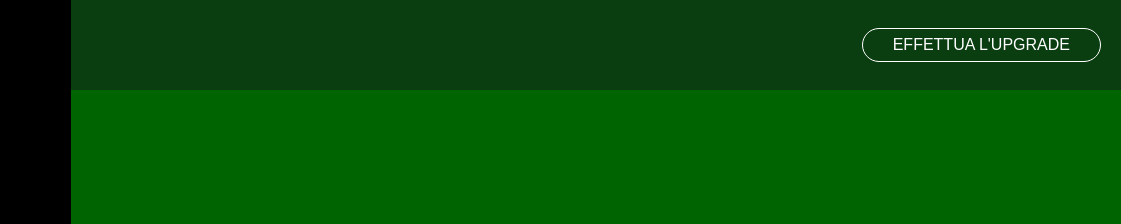
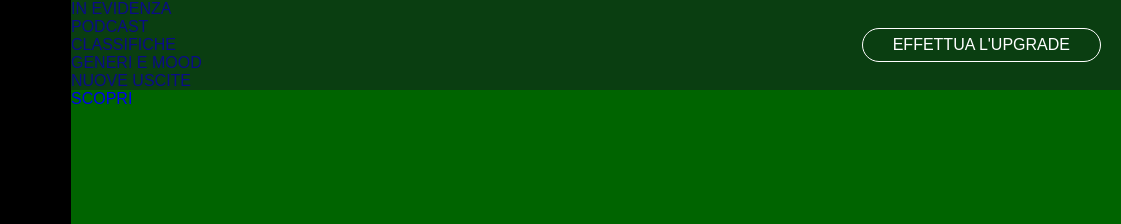
Before and after one commit to CarloBattista/html-css-spotifyweb, a plain HTML site: page index.html in a window 1280 px wide. Shown: the top 224 px of the page, 159-1280 px from the left. Drawn offline with Linux system fonts and the light colour scheme.

Commit message:
struttura nav main

```diff
--- a/_assets/css/style.css
+++ b/_assets/css/style.css
@@ -568,6 +568,13 @@ body {
     .bg_bar {
         width: 100%;
     }
+    .Info_music {
+        font-size: 14px;
+    }
+
+    .song_name {
+        font-size: 8px;
+    }
 }
 
 @media only screen and (max-width: 500px) {
--- a/index.html
+++ b/index.html
@@ -164,6 +164,40 @@
             </div>
         </div>
         <div class="main">
+            <nav class="navMenu_main">
+                <ul class="nav_main">
+                    <li class="li_nav">
+                        <a href="#">
+                            IN EVIDENZA
+                        </a>
+                    </li>
+                    <li class="li_nav">
+                        <a href="#">
+                            PODCAST
+                        </a>
+                    </li>
+                    <li class="li_nav">
+                        <a href="#">
+                            CLASSIFICHE
+                        </a>
+                    </li>
+                    <li class="li_nav">
+                        <a href="#">
+                            GENERI E MOOD
+                        </a>
+                    </li>
+                    <li class="li_nav">
+                        <a href="#">
+                            NUOVE USCITE
+                        </a>
+                    </li>
+                    <li class="li_nav">
+                        <a href="#">
+                            SCOPRI
+                        </a>
+                    </li>
+                </ul>
+            </nav>
         </div>
     </div>
 
```
